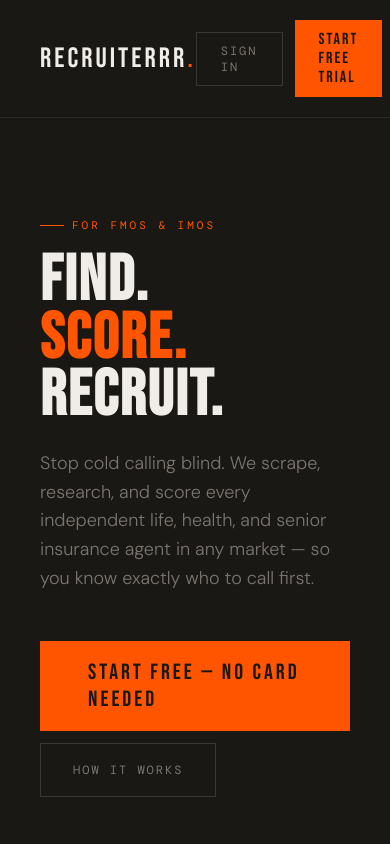
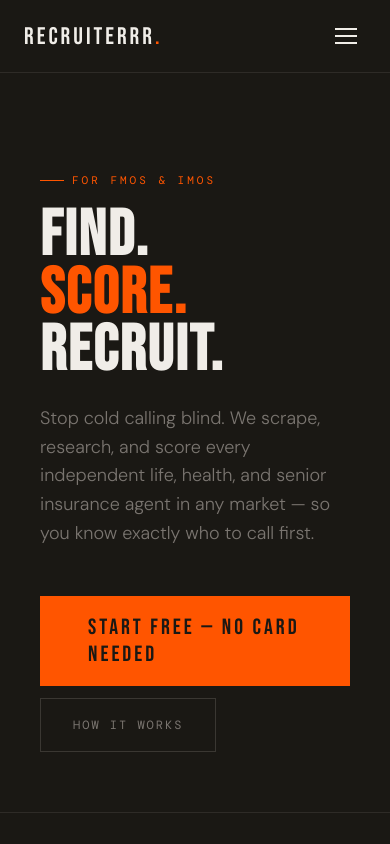
Before and after one commit to SavageTechnologies/recruiterrr, a Next.js app: page / in a window 390 px wide. Shown: the top 844 px of the page. Built offline with nearby package versions, Linux system fonts and the light colour scheme; no server answers.

Commit message:
fix home and page nav

```diff
--- a/app/page.tsx
+++ b/app/page.tsx
@@ -5,6 +5,7 @@
 import { useRouter } from 'next/navigation'
 import { useEffect } from 'react'
 import PageFooter from '@/components/PageFooter'
+import HomeNav from '@/components/HomeNav'
 
 export default function HomePage() {
   const { isSignedIn } = useUser()
@@ -16,20 +17,7 @@
 
   return (
     <div style={{ minHeight: '100vh', background: 'var(--black)' }}>
-      {/* NAV */}
-      <nav style={{ display: 'flex', alignItems: 'center', justifyContent: 'space-between', padding: '20px 40px', borderBottom: '1px solid var(--border)', position: 'sticky', top: 0, background: 'var(--black)', zIndex: 100 }}>
-        <div style={{ fontFamily: "'Bebas Neue', sans-serif", fontSize: 28, letterSpacing: 3, color: 'var(--white)' }}>
-          RECRUITERRR<span style={{ color: 'var(--orange)' }}>.</span>
-        </div>
-        <div style={{ display: 'flex', gap: 12, alignItems: 'center' }}>
-          <Link href="/sign-in" style={{ padding: '10px 24px', background: 'transparent', border: '1px solid var(--border-light)', color: 'var(--muted)', fontFamily: "'DM Mono', monospace", fontSize: 12, letterSpacing: 2, cursor: 'pointer', textTransform: 'uppercase', textDecoration: 'none' }}>
-            Sign In
-          </Link>
-          <Link href="/sign-up" style={{ padding: '10px 24px', background: 'var(--orange)', border: 'none', color: 'var(--black)', fontFamily: "'Bebas Neue', sans-serif", fontSize: 16, letterSpacing: 2, cursor: 'pointer', textDecoration: 'none' }}>
-            Start Free Trial
-          </Link>
-        </div>
-      </nav>
+      <HomeNav />
 
       {/* HERO */}
       <section style={{ padding: '100px 40px 60px', maxWidth: 960 }}>
--- /dev/null
+++ b/components/HomeNav.tsx
@@ -0,0 +1,193 @@
+'use client'
+
+import Link from 'next/link'
+import { useState, useEffect } from 'react'
+
+export default function HomeNav() {
+  const [menuOpen, setMenuOpen] = useState(false)
+
+  useEffect(() => {
+    document.body.style.overflow = menuOpen ? 'hidden' : ''
+    return () => { document.body.style.overflow = '' }
+  }, [menuOpen])
+
+  useEffect(() => {
+    const onResize = () => { if (window.innerWidth >= 640) setMenuOpen(false) }
+    window.addEventListener('resize', onResize)
+    return () => window.removeEventListener('resize', onResize)
+  }, [])
+
+  return (
+    <>
+      <nav style={{
+        display: 'flex',
+        alignItems: 'center',
+        justifyContent: 'space-between',
+        padding: '16px 24px',
+        borderBottom: '1px solid var(--border)',
+        position: 'sticky',
+        top: 0,
+        background: 'var(--black)',
+        zIndex: 100,
+      }}>
+        {/* Logo */}
+        <Link href="/" style={{
+          fontFamily: "'Bebas Neue', sans-serif",
+          fontSize: 24,
+          letterSpacing: 3,
+          color: 'var(--white)',
+          textDecoration: 'none',
+        }}>
+          RECRUITERRR<span style={{ color: 'var(--orange)' }}>.</span>
+        </Link>
+
+        {/* Desktop buttons */}
+        <div className="home-nav-desktop" style={{ display: 'flex', gap: 12, alignItems: 'center' }}>
+          <Link href="/sign-in" style={{
+            padding: '10px 24px',
+            background: 'transparent',
+            border: '1px solid var(--border-light)',
+            color: 'var(--muted)',
+            fontFamily: "'DM Mono', monospace",
+            fontSize: 12,
+            letterSpacing: 2,
+            textTransform: 'uppercase',
+            textDecoration: 'none',
+          }}>
+            Sign In
+          </Link>
+          <Link href="/sign-up" style={{
+            padding: '10px 24px',
+            background: 'var(--orange)',
+            color: 'var(--black)',
+            fontFamily: "'Bebas Neue', sans-serif",
+            fontSize: 16,
+            letterSpacing: 2,
+            textDecoration: 'none',
+          }}>
+            Start Free Trial
+          </Link>
+        </div>
+
+        {/* Hamburger — mobile only */}
+        <button
+          onClick={() => setMenuOpen(p => !p)}
+          aria-label={menuOpen ? 'Close menu' : 'Open menu'}
+          className="home-nav-hamburger"
+          style={{
+            display: 'none',
+            flexDirection: 'column',
+            justifyContent: 'center',
+            alignItems: 'center',
+            gap: 5,
+            background: 'none',
+            border: 'none',
+            cursor: 'pointer',
+            padding: 8,
+            width: 40,
+            height: 40,
+          }}
+        >
+          <span style={{
+            display: 'block', width: 22, height: 2, background: 'var(--white)',
+            transition: 'transform 0.25s',
+            transform: menuOpen ? 'translateY(7px) rotate(45deg)' : 'none',
+          }} />
+          <span style={{
+            display: 'block', width: 22, height: 2, background: 'var(--white)',
+            transition: 'opacity 0.25s',
+            opacity: menuOpen ? 0 : 1,
+          }} />
+          <span style={{
+            display: 'block', width: 22, height: 2, background: 'var(--white)',
+            transition: 'transform 0.25s',
+            transform: menuOpen ? 'translateY(-7px) rotate(-45deg)' : 'none',
+          }} />
+        </button>
+      </nav>
+
+      {/* Mobile overlay */}
+      <div
+        className="home-nav-overlay"
+        style={{
+          position: 'fixed',
+          inset: 0,
+          background: 'var(--black)',
+          zIndex: 99,
+          display: 'none',
+          flexDirection: 'column',
+          alignItems: 'center',
+          justifyContent: 'center',
+          gap: 36,
+          transform: menuOpen ? 'translateX(0)' : 'translateX(100%)',
+          transition: 'transform 0.3s cubic-bezier(0.4, 0, 0.2, 1)',
+        }}
+      >
+        {[
+          { href: '/about', label: 'ABOUT' },
+          { href: '/faq', label: 'FAQ' },
+          { href: '/network', label: 'NETWORK' },
+        ].map(({ href, label }) => (
+          <Link
+            key={href}
+            href={href}
+            onClick={() => setMenuOpen(false)}
+            style={{
+              fontFamily: "'Bebas Neue', sans-serif",
+              fontSize: 36,
+              letterSpacing: 4,
+              color: 'var(--white)',
+              textDecoration: 'none',
+            }}
+          >
+            {label}
+          </Link>
+        ))}
+
+        <div style={{ display: 'flex', flexDirection: 'column', gap: 12, marginTop: 16, width: '75%', maxWidth: 280 }}>
+          <Link
+            href="/sign-in"
+            onClick={() => setMenuOpen(false)}
+            style={{
+              padding: '14px 0',
+              textAlign: 'center',
+              border: '1px solid var(--border-light)',
+              color: 'var(--muted)',
+              fontFamily: "'DM Mono', monospace",
+              fontSize: 13,
+              letterSpacing: 2,
+              textTransform: 'uppercase',
+              textDecoration: 'none',
+            }}
+          >
+            Sign In
+          </Link>
+          <Link
+            href="/sign-up"
+            onClick={() => setMenuOpen(false)}
+            style={{
+              padding: '14px 0',
+              textAlign: 'center',
+              background: 'var(--orange)',
+              color: 'var(--black)',
+              fontFamily: "'Bebas Neue', sans-serif",
+              fontSize: 20,
+              letterSpacing: 3,
+              textDecoration: 'none',
+            }}
+          >
+            START FREE TRIAL
+          </Link>
+        </div>
+      </div>
+
+      <style>{`
+        @media (max-width: 639px) {
+          .home-nav-desktop { display: none !important; }
+          .home-nav-hamburger { display: flex !important; }
+          .home-nav-overlay { display: flex !important; }
+        }
+      `}</style>
+    </>
+  )
+}
```
